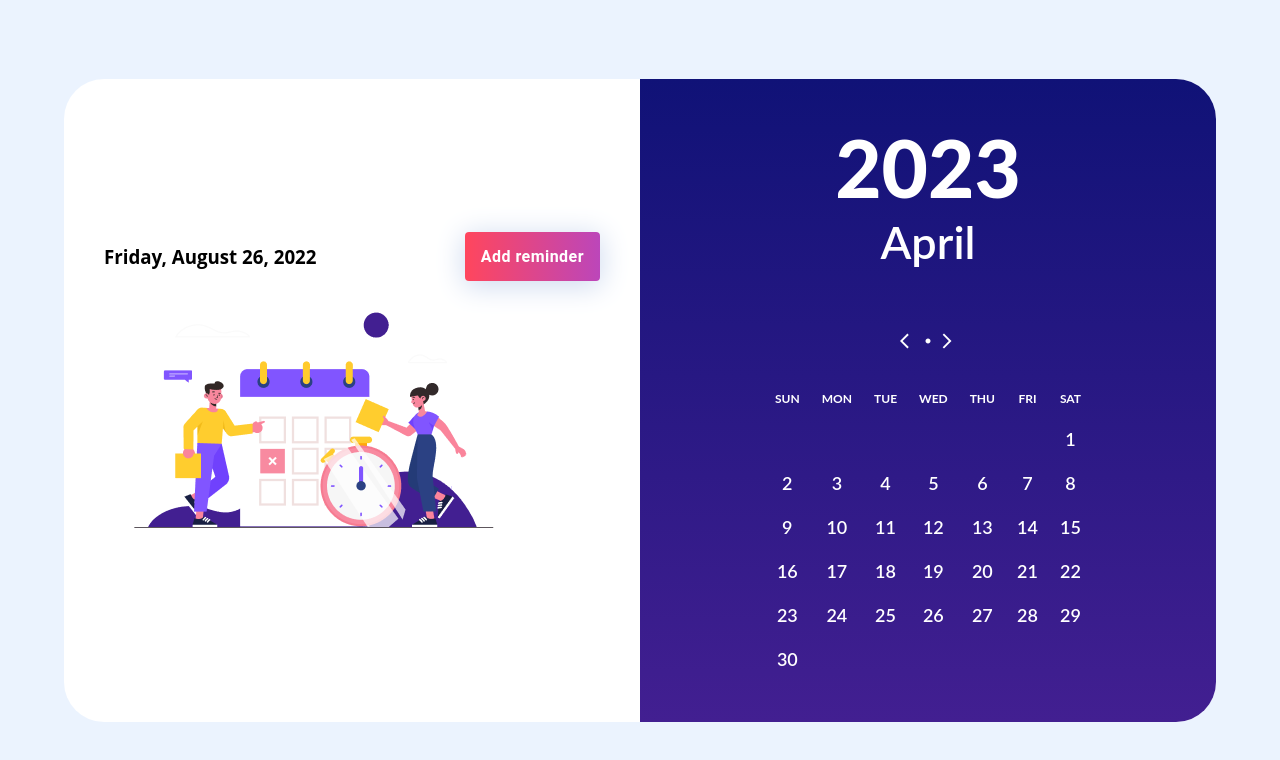
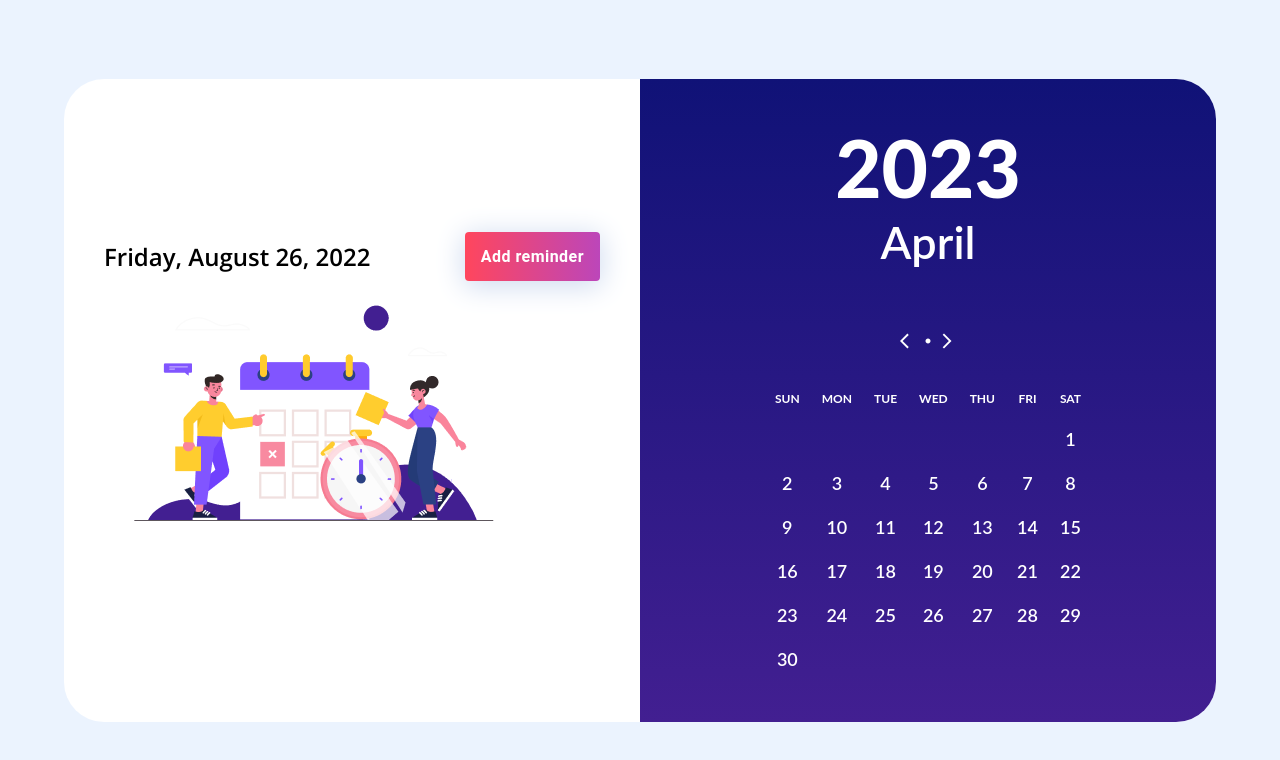
Before and after one commit to paulohfev/calendar-demo-app, a React (Create React App) app: page / in a window 1280 px wide. Shown: the top 760 px of the page. Built offline with nearby package versions, Linux system fonts and the light colour scheme.

Commit message:
Add custom open sans font

```diff
--- a/public/index.html
+++ b/public/index.html
@@ -11,6 +11,9 @@
     />
     <link rel="apple-touch-icon" href="%PUBLIC_URL%/logo192.png" />
     <link rel="manifest" href="%PUBLIC_URL%/manifest.json" />
+    <link rel="preconnect" href="https://fonts.googleapis.com">
+    <link rel="preconnect" href="https://fonts.gstatic.com" crossorigin>
+    <link href="https://fonts.googleapis.com/css2?family=Open+Sans:ital,wght@0,300;0,400;0,500;0,600;0,700;0,800;1,300;1,400;1,500;1,600;1,700;1,800&display=swap" rel="stylesheet">
     <title>Calendar Demo App</title>
   </head>
   <body>
--- a/src/components/CalendarView/CalendarView.module.scss
+++ b/src/components/CalendarView/CalendarView.module.scss
@@ -1,7 +1,14 @@
-.date-header {
+.header {
   align-items: center;
   display: flex;
   justify-content: space-between;
+
+  .date-header {
+    font-size: 24px;
+    font-weight: 600;
+    line-height: 33px;
+    margin: 0;
+  }
 }
 
 .grid-container {
--- a/src/components/CalendarView/index.tsx
+++ b/src/components/CalendarView/index.tsx
@@ -13,12 +13,10 @@
       spacing={0}
     >
       <Grid item xs={6} className={styles['grid-item']}>
-        <div className={styles['date-header']}>
-          <h3>Friday, August 26, 2022</h3>
+        <div className={styles.header}>
+          <h3 className={styles['date-header']}>Friday, August 26, 2022</h3>
 
-          <Button variant="contained">
-            Add reminder
-          </Button>
+          <Button variant="contained">Add reminder</Button>
         </div>
 
         <img src={NoReminder} alt="No Reminder Empty State" />
--- a/src/styles/index.css
+++ b/src/styles/index.css
@@ -1,6 +1,6 @@
 body {
   margin: 0;
-  font-family: 'Open Sans';
+  font-family: 'Open Sans', sans-serif;
   -webkit-font-smoothing: antialiased;
   -moz-osx-font-smoothing: grayscale;
 }
```
